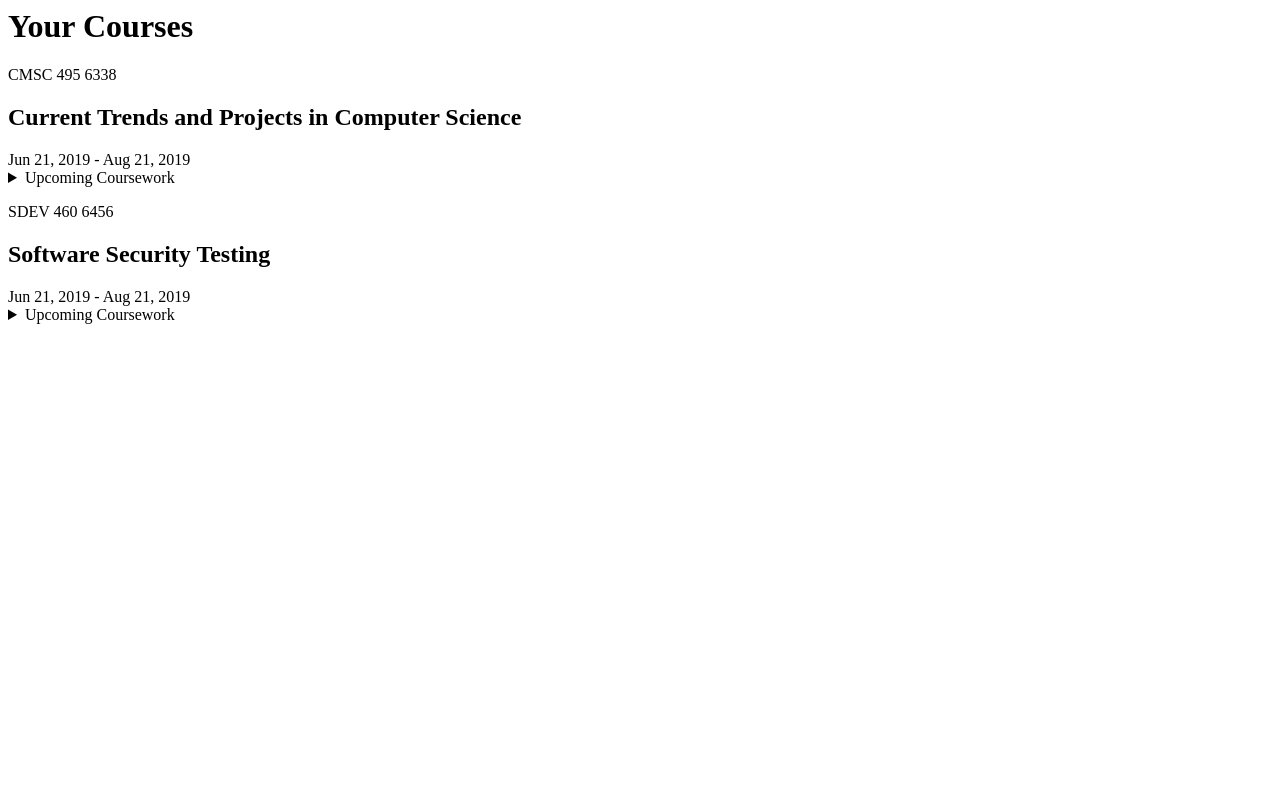
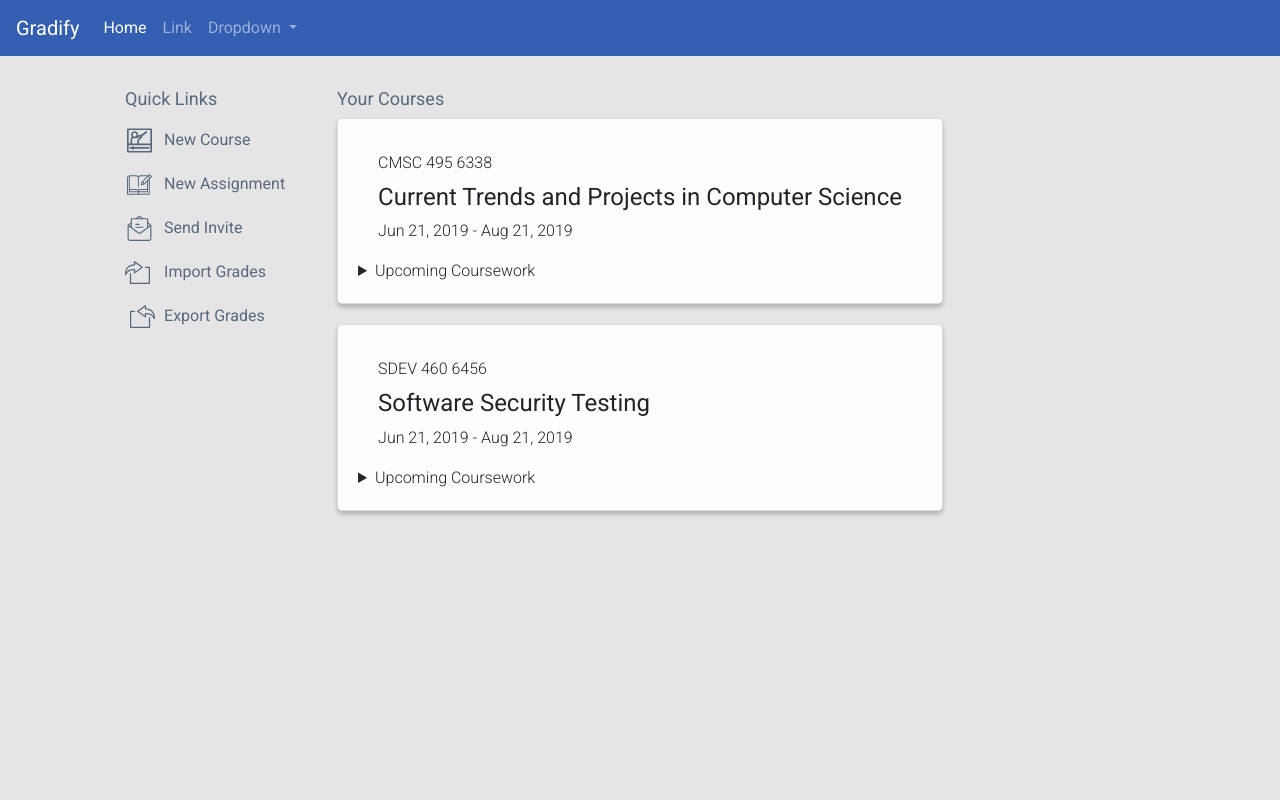
Before and after one commit to dakinwerneburg/gradify, a Django app: page /courses/ in a window 1280 px wide. Run offline with Django 3.2, Linux system fonts and the light colour scheme; data comes from the database, SQL or seed files in the repository; some libraries are stand-ins or nearby versions.

Commit message:
Adds base template and stylesheets
A base template is created to match the mock ups. Several reusable
CSS classes are created to support UI development. Includes a basic
navbar, Quick Links menu, and card styles for the main content. The
Course List view is implemented to demonstrate the various styles.

Closes #7 and #21

```diff
--- a/core/static/css/gradify.css
+++ b/core/static/css/gradify.css
@@ -1,4 +1,97 @@
-/* example style to ensure static files are working. remove before flight. */
 body {
-    background-color: aquamarine;
+    background-color: #e5e5e5;
+    font-family: Roboto, sans-serif;
 }
+
+/* Navigation bar */
+nav {
+    background: #345EB2;
+}
+
+/* Navigation links */
+nav a {
+    color: #E8EFFD;
+}
+
+/* Container for site content */
+.content {
+    display: flex;
+    justify-content: center;
+    margin-top: 2rem;
+}
+
+/* A header on the background (i.e. "Quick Links") */
+.bg-header {
+    margin: 0 0 8px 0;
+    font-size: 1.125rem;
+    font-weight: 400;
+}
+
+/* Container for pages that include Quick Links and centered content */
+.ql-content-container {
+    display: grid;
+    grid-template-columns: 1fr auto 1fr;
+    grid-gap: 1.25rem;
+    margin: auto;
+}
+
+/* Container for the Quick Links */
+.ql-container {
+    min-width: 12rem;
+}
+
+/* Remove default ul styling for quick links */
+.ql-list {
+    list-style-type: none;
+    margin: 0;
+    padding: 0 0 0 0.125rem;
+    line-height: 2.75rem;
+}
+
+.ql-list .ql-icon {
+    padding-right: 0.5rem;
+}
+
+/* Container for main content on a page that includes Quick Links */
+.ql-content {
+    min-width: 66%;
+}
+
+/* Sets color of text set against the background */
+.bg-text {
+    color: #59687D;
+}
+
+/* Sets a lighter font-weight for less important text */
+.light-text {
+    font-weight: 300;
+}
+
+/* Extends the Bootstrap card class */
+.card {
+    background: #FDFDFD;
+    box-shadow: 0 2px 4px rgba(0, 0, 0, 0.08), 0 4px 4px rgba(0, 0, 0, 0.15);
+    border-radius: 5px;
+    margin-bottom: 1.25rem;
+}
+
+/* Element containing card title and any other necessary details */
+.card-header {
+    background: none;
+    border-bottom: none;
+    padding-bottom: 1rem;
+}
+
+/* Title element for a card */
+.card-title {
+    padding: 0;
+    margin: 0.5rem 0;
+    font-size: 1.5rem;
+    font-weight: 400;
+}
+
+/* An table row with 3 evenly spaced columns */
+.generic-row {
+    display: grid;
+    grid-template-columns: repeat(3, 1fr);
+}
--- a/core/templates/base.html
+++ b/core/templates/base.html
@@ -4,9 +4,35 @@
 <head>
     <meta charset="UTF-8">
     <title>Gradify</title>
-    <link rel="stylesheet" type="text/css" href="{% static 'css/gradify.css' %}" />
+
+    {# Bootstrap 4 #}
+    <link rel="stylesheet"
+          href="https://stackpath.bootstrapcdn.com/bootstrap/4.3.1/css/bootstrap.min.css"
+          integrity="sha384-ggOyR0iXCbMQv3Xipma34MD+dH/1fQ784/j6cY/iJTQUOhcWr7x9JvoRxT2MZw1T"
+          crossorigin="anonymous">
+    <script src="https://code.jquery.com/jquery-3.3.1.slim.min.js"
+            integrity="sha384-q8i/X+965DzO0rT7abK41JStQIAqVgRVzpbzo5smXKp4YfRvH+8abtTE1Pi6jizo"
+            crossorigin="anonymous">
+    </script>
+    <script src="https://cdnjs.cloudflare.com/ajax/libs/popper.js/1.14.7/umd/popper.min.js"
+            integrity="sha384-UO2eT0CpHqdSJQ6hJty5KVphtPhzWj9WO1clHTMGa3JDZwrnQq4sF86dIHNDz0W1"
+            crossorigin="anonymous">
+    </script>
+    <script src="https://stackpath.bootstrapcdn.com/bootstrap/4.3.1/js/bootstrap.min.js"
+            integrity="sha384-JjSmVgyd0p3pXB1rRibZUAYoIIy6OrQ6VrjIEaFf/nJGzIxFDsf4x0xIM+B07jRM"
+            crossorigin="anonymous">
+    </script>
+
+    {# Custom styles #}
+    <link rel="stylesheet" type="text/css" href="{% static 'css/gradify.css' %}"/>
+
+    {# Google font #}
+    <link href="https://fonts.googleapis.com/css?family=Roboto:300,400,500,700&display=swap" rel="stylesheet">
 </head>
 <body>
-<h1>{% block site_title %}Gradify{% endblock %}</h1>
+{% include 'navbar.html' %}
+<div class="content">
+    {% block content %}{% endblock content %}
+</div>
 </body>
 </html>
--- a/core/templates/core/course_list.html
+++ b/core/templates/core/course_list.html
@@ -1,28 +1,42 @@
-<h1>Your Courses</h1>
+{% extends 'quicklink-base.html' %}
+{% block main-content %}
+    <div class="ql-content">
+        <h1 class="bg-header bg-text">Your Courses</h1>
         {% if course_list %}
             {% for course in course_list %}
-        <section>
-            <header>
-                <p>{{ course.section }}</p>
+                <section class="card">
+                <div class="card-body">
+                    <header class="card-header">
+                        <span class="light-text">{{ course.section }}</span>
                         {# TODO add link to course details #}
-                <h2>{{ course.name }}</h2>
-                <time>{{ course.startDate | date:"M d, Y" }} - {{ course.endDate | date:"M d, Y" }}</time>
+                        <h2 class="card-title">{{ course.name }}</h2>
+                        <time class="light-text">{{ course.startDate | date:"M d, Y" }} - {{ course.endDate | date:"M d, Y" }}</time>
                     </header>
                     <details>
                         {# TODO add actual coursework and tests once model is created #}
-                <summary>Upcoming Coursework</summary>
-                <table>
-                    <tr>
+                        <summary class="light-text">Upcoming Coursework</summary>
+                        <table class="table table-striped table-hover">
+                            <tbody>
+                            <tr class="generic-row">
                                 <td>Jun 4</td>
-                        <td>Assignment 1</td>
+                                <td style="text-align: center">Assignment 1</td>
                                 {# TODO add link to assignment details #}
-                        <td>{% include 'svg/go-arrow.svg' %}</td>
+                                <td style="text-align: right">{% include 'svg/go-arrow.svg' %}</td>
                             </tr>
+                            <tr class="generic-row">
+                                <td>Jun 11</td>
+                                <td style="text-align: center">Assignment 2</td>
+                                <td style="text-align: right">{% include 'svg/go-arrow.svg' %}</td>
+                            </tr>
+                            </tbody>
                         </table>
                     </details>
+                    </div>
                 </section>
             {% endfor %}
         {% else %}
             <h2>No courses found</h2>
             <p>Create a course or import one from Google Classroom to begin!</p>
         {% endif %}
+    </div>
+{% endblock main-content %}
--- /dev/null
+++ b/core/templates/navbar.html
@@ -0,0 +1,30 @@
+<nav class="navbar navbar-expand-lg navbar-dark">
+    <a class="navbar-brand" href="#">Gradify</a>
+    <button class="navbar-toggler" type="button" data-toggle="collapse" data-target="#navbarSupportedContent"
+            aria-controls="navbarSupportedContent" aria-expanded="false" aria-label="Toggle navigation">
+        <span class="navbar-toggler-icon"></span>
+    </button>
+
+    <div class="collapse navbar-collapse" id="navbarSupportedContent">
+        <ul class="navbar-nav mr-auto">
+            <li class="nav-item active">
+                <a class="nav-link" href="#">Home <span class="sr-only">(current)</span></a>
+            </li>
+            <li class="nav-item">
+                <a class="nav-link" href="#">Link</a>
+            </li>
+            <li class="nav-item dropdown">
+                <a class="nav-link dropdown-toggle" href="#" id="navbarDropdown" role="button" data-toggle="dropdown"
+                   aria-haspopup="true" aria-expanded="false">
+                    Dropdown
+                </a>
+                <div class="dropdown-menu" aria-labelledby="navbarDropdown">
+                    <a class="dropdown-item" href="#">Action</a>
+                    <a class="dropdown-item" href="#">Another action</a>
+                    <div class="dropdown-divider"></div>
+                    <a class="dropdown-item" href="#">Something else here</a>
+                </div>
+            </li>
+        </ul>
+    </div>
+</nav>
--- /dev/null
+++ b/core/templates/quicklink-base.html
@@ -0,0 +1,51 @@
+{% extends 'base.html' %}
+{% block content %}
+    <div class="ql-content-container">
+        <aside class="ql-container bg-text">
+            <h1 class="bg-header">Quick Links</h1>
+            <ul class="ql-list">
+                <li>
+                    <span class="ql-icon">
+                        {% include 'svg/online-course.svg' %}
+                    </span>
+                    <span>New Course</span>
+                </li>
+                <li>
+                    <span class="ql-icon">
+                        {% include 'svg/book.svg' %}
+                    </span>
+                    <span>
+                    New Assignment
+                    </span>
+                </li>
+                <li>
+                    <span class="ql-icon">
+                        {% include 'svg/invitation.svg' %}
+                    </span>
+                    <span>
+                        Send Invite
+                    </span>
+                </li>
+                <li>
+                    <span class="ql-icon" style="position: relative; left: -0.16rem">
+                        {% include 'svg/import.svg' %}
+                    </span>
+                    <span>
+                        Import Grades
+                    </span>
+                </li>
+                <li>
+                    <span class="ql-icon" style="position: relative; right: -0.16rem">
+                        {% include 'svg/export.svg' %}
+                    </span>
+                    <span>
+                        Export Grades
+                    </span>
+                </li>
+            </ul>
+        </aside>
+        <main>
+            {% block main-content %}{% endblock main-content %}
+        </main>
+    </div>
+{% endblock content %}
```
Also changed, not shown: core/templates/svg/book.svg (added), core/templates/svg/export.svg (added), core/templates/svg/import.svg (added), core/templates/svg/invitation.svg (added), core/templates/svg/online-course.svg (added), core/templates/svg/user.svg (added). Lines whose indentation alone changed are shown as unchanged.
